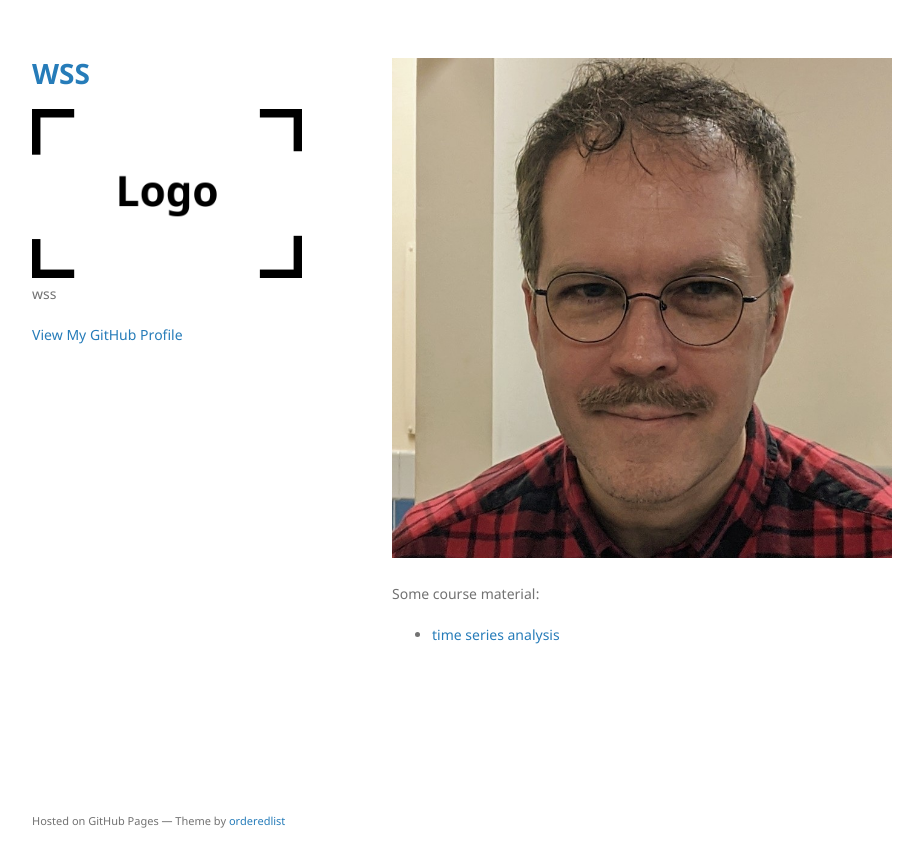
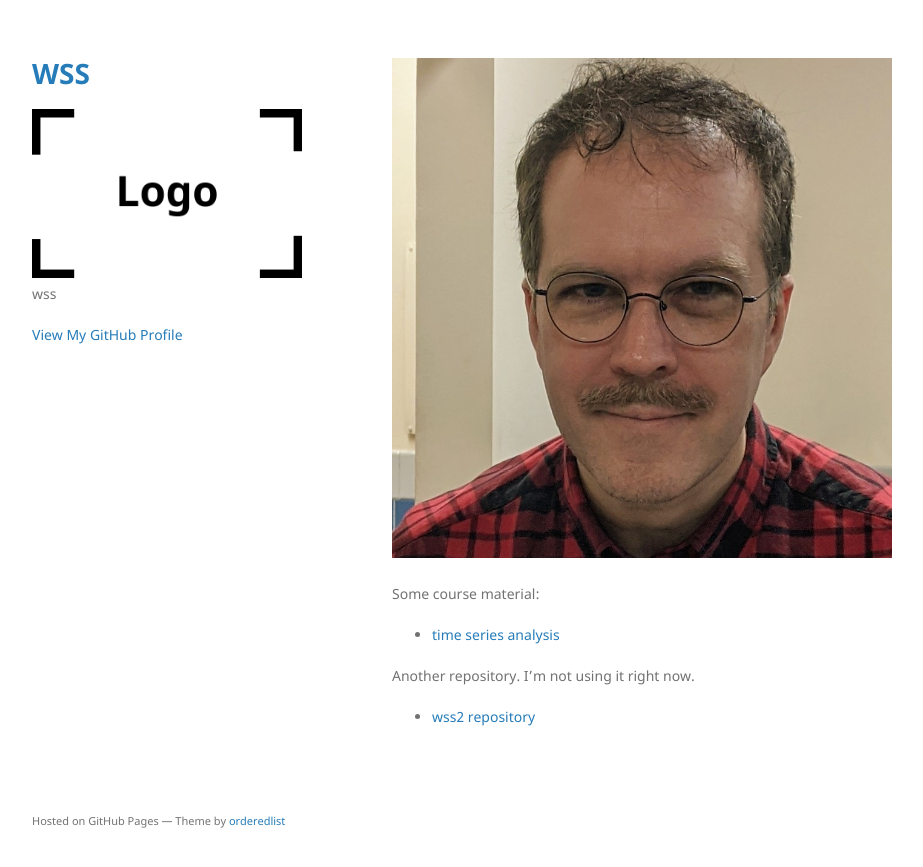
Before and after one commit to wstencel/wstencel.github.io, a Jekyll site: the page built from index.md, in a window 1280 px wide. Shown: the top 867 px of the page, without its empty margins (178-1101 px from the left). Built offline with Jekyll 4.4.1, drawn with Linux system fonts in a browser that asks for light colours; our own code applies the rules of GitHub Pages for plain Markdown files.

Commit message:
Update index.md

```diff
--- a/index.md
+++ b/index.md
@@ -9,3 +9,7 @@ description: the index page in the root directory
 Some course material:
 
 - [time series analysis](/timeseries/index.md)
+
+
+Another repository. I'm not using it right now.
+- [wss2 repository](https://github.com/wstencel/wss2)
```
